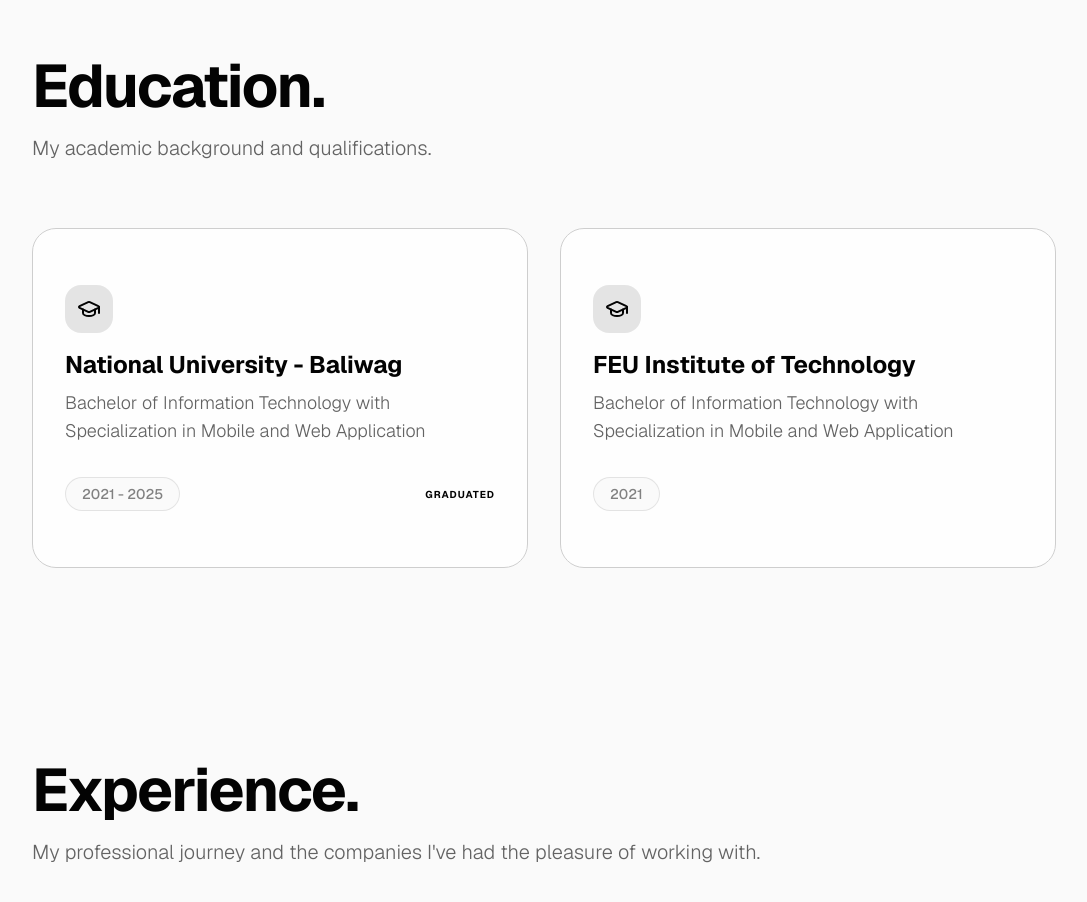
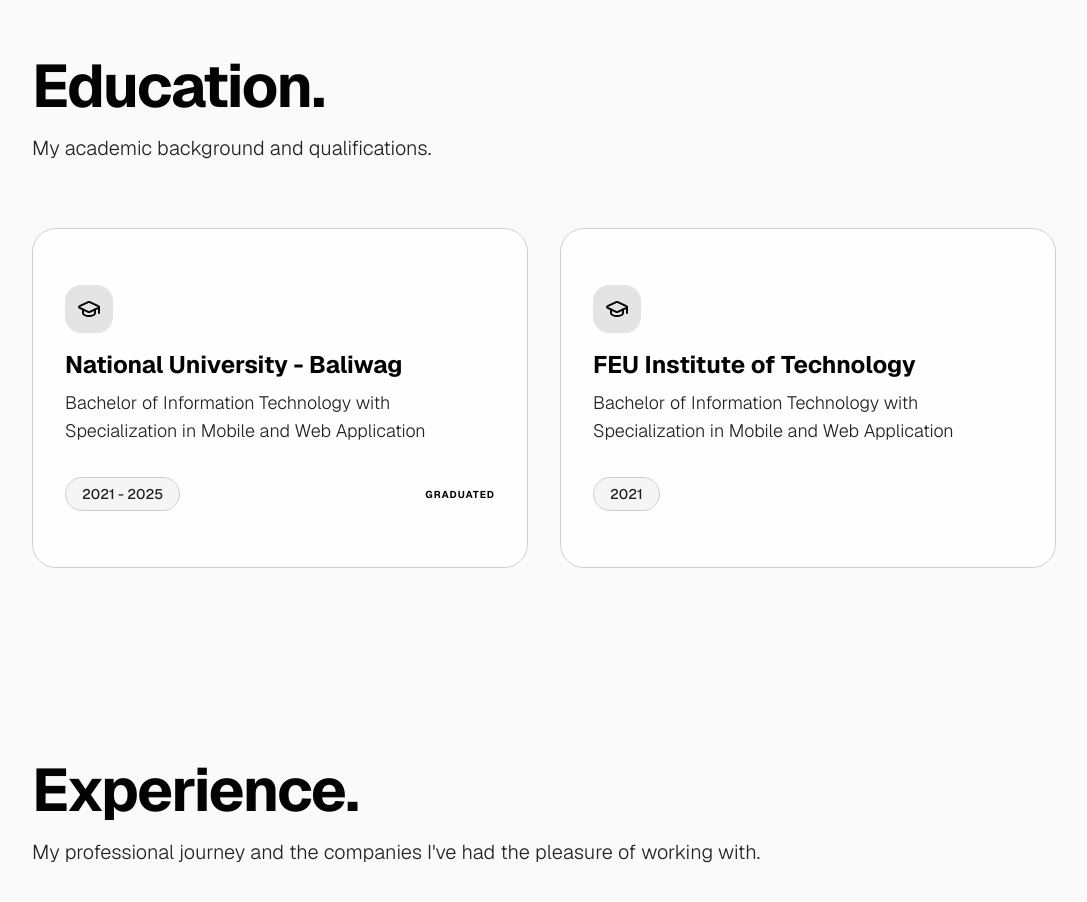
Before and after one commit to code-paolo/sibua-portfolio, a Next.js app: page / in a window 1280 px wide. Shown: the part 1880-2782 px from the top of the page, without its empty margins (96-1183 px from the left). Built offline with nearby package versions, Linux system fonts and the light colour scheme.

Commit message:
feat: improve text readability among themes and enforced background grid

```diff
--- a/app/globals.css
+++ b/app/globals.css
@@ -56,7 +56,7 @@
   --secondary: oklch(0.97 0 0);
   --secondary-foreground: oklch(0.2 0 0);
   --muted: oklch(0.97 0 0);
-  --muted-foreground: oklch(0.5 0 0);
+  --muted-foreground: oklch(0.25 0 0); /* Even darker for high contrast in light mode */
   --accent: oklch(0.97 0 0);
   --accent-foreground: oklch(0.2 0 0);
   --destructive: oklch(0.577 0.245 27.325);
@@ -76,7 +76,7 @@
   --sidebar-accent-foreground: oklch(0.205 0 0);
   --sidebar-border: oklch(0.85 0 0);
   --sidebar-ring: oklch(0.708 0 0);
-  --grid-color: oklch(0.1 0 0 / 0.1);
+  --grid-color: oklch(0.1 0 0 / 0.15);
 }
 
 .dark {
@@ -91,7 +91,7 @@
   --secondary: oklch(0.28 0 0);
   --secondary-foreground: oklch(0.98 0 0);
   --muted: oklch(0.28 0 0);
-  --muted-foreground: oklch(0.7 0 0);
+  --muted-foreground: oklch(0.92 0 0); /* Even lighter for high contrast in dark mode */
   --accent: oklch(0.35 0 0);
   --accent-foreground: oklch(0.98 0 0);
   --destructive: oklch(0.704 0.191 22.216);
@@ -136,7 +136,8 @@
       linear-gradient(to right, var(--grid-color) 1px, transparent 1px),
       linear-gradient(to bottom, var(--grid-color) 1px, transparent 1px);
     background-size: 40px 40px;
-    mask-image: radial-gradient(ellipse at center, black, transparent 80%);
+    /* Much tighter mask for a centered grid */
+    mask-image: linear-gradient(to right, transparent, black 30%, black 70%, transparent);
     pointer-events: none;
     z-index: -1;
   }
@@ -145,7 +146,8 @@
     content: "";
     position: fixed;
     inset: 0;
-    background: linear-gradient(to right, var(--background) 0%, transparent 15%, transparent 85%, var(--background) 100%);
+    /* Pronounced shadow border effect */
+    background: linear-gradient(to right, var(--background) 0%, transparent 30%, transparent 70%, var(--background) 100%);
     pointer-events: none;
     z-index: -1;
   }
--- a/components/sections/education-section.tsx
+++ b/components/sections/education-section.tsx
@@ -43,7 +43,7 @@
                     </div>
 
                     <div className="pt-4 flex items-center justify-between">
-                      <span className="text-sm font-medium text-muted-foreground/80 bg-muted/50 px-4 py-1.5 rounded-full border border-border/50">
+                      <span className="text-sm font-medium text-muted-foreground bg-muted px-4 py-1.5 rounded-full border border-border">
                         {edu.period}
                       </span>
                       {edu.status && (
--- a/components/sections/experience-section.tsx
+++ b/components/sections/experience-section.tsx
@@ -45,7 +45,7 @@
                       </p>
                     </div>
 
-                    <div className="flex flex-col items-start md:items-end gap-2 text-muted-foreground/80">
+                    <div className="flex flex-col items-start md:items-end gap-2 text-muted-foreground">
                       <div className="flex items-center gap-2 text-sm font-medium">
                         <Calendar className="w-4 h-4" />
                         {exp.year}
@@ -55,12 +55,12 @@
                   </div>
 
                   {exp.description && (
-                    <div className="mt-6 pt-6 border-t border-border/30">
+                    <div className="mt-6 pt-6 border-t border-border">
                       {Array.isArray(exp.description) ? (
                         <ul className="space-y-3">
                           {exp.description.map((item, i) => (
                             <li key={i} className="flex gap-3 text-muted-foreground leading-relaxed font-light text-sm md:text-base">
-                              <span className="text-primary mt-1.5 shrink-0 w-1.5 h-1.5 rounded-full bg-primary/40" />
+                              <span className="text-primary mt-1.5 shrink-0 w-1.5 h-1.5 rounded-full bg-primary" />
                               <span>{item}</span>
                             </li>
                           ))}
--- a/components/sections/projects-section.tsx
+++ b/components/sections/projects-section.tsx
@@ -114,7 +114,7 @@
                       {/* Technologies */}
                       <div className="flex flex-wrap gap-2">
                         {project.technologies.map((tech) => (
-                          <Badge key={tech} variant="secondary" className="font-medium">
+                          <Badge key={tech} variant="secondary" className="font-medium text-foreground">
                             {tech}
                           </Badge>
                         ))}
@@ -128,7 +128,7 @@
                         <ul className="space-y-3">
                           {project.impact.map((item, iIdx) => (
                             <li key={iIdx} className="flex gap-3 text-sm text-muted-foreground leading-relaxed">
-                              <CheckCircle2 className="w-5 h-5 text-primary/60 shrink-0" />
+                              <CheckCircle2 className="w-5 h-5 text-primary shrink-0" />
                               <span>{item}</span>
                             </li>
                           ))}
@@ -140,7 +140,7 @@
                         <h4 className="text-sm font-bold uppercase tracking-widest text-primary">Technical Highlights</h4>
                         <div className="flex flex-col gap-2">
                           {project.highlights.map((highlight, hIdx) => (
-                            <div key={hIdx} className="text-sm text-muted-foreground/80 font-medium py-2 px-4 bg-muted/20 rounded-xl border border-border/30">
+                            <div key={hIdx} className="text-sm text-muted-foreground font-medium py-2 px-4 bg-muted/20 rounded-xl border border-border">
                               {highlight}
                             </div>
                           ))}
```
Also changed, not shown: 1 other file (tests, documents, lock files or other folders).
